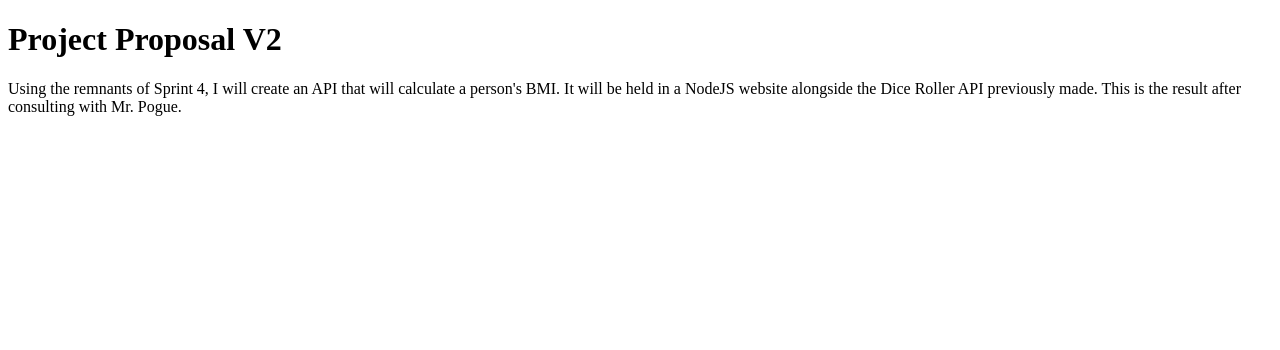
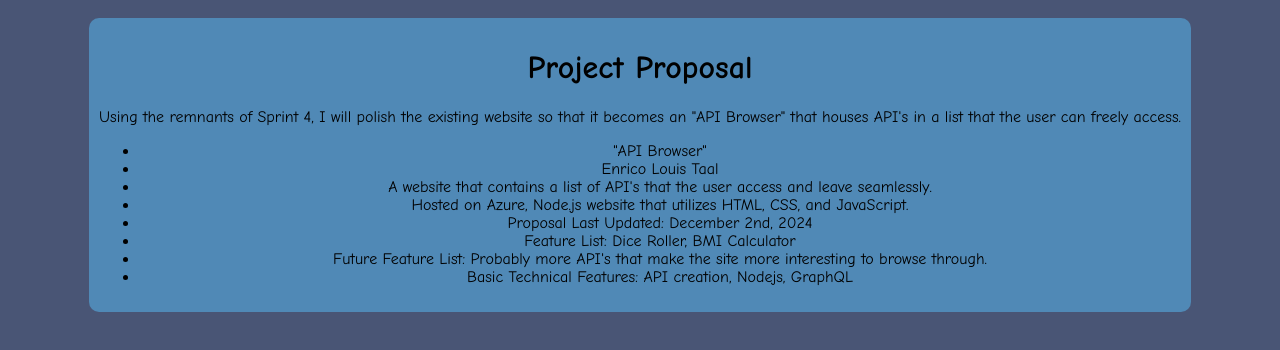
Before and after one commit to alphabet-soip/ProjectProposal-, a plain HTML site: page index.html in a window 1280 px wide. Drawn offline with Linux system fonts and the light colour scheme.

Commit message:
Update index.html

```diff
--- a/index.html
+++ b/index.html
@@ -4,13 +4,38 @@
     <meta charset="UTF-8">
     <meta name="viewport" content="width=device-width, initial-scale=1.0">
     <title>Project Proposal</title>
+    <style>
+		body {
+			font-family: "Comic Sans MS", "Comic Sans", cursive;
+			text-align: center;
+			background-color: #495575;
+		}
+		.color_block {
+			background-color: #5089b6;
+			display: inline-block;
+			padding: 10px;
+			border-radius: 10px;
+			margin: 10px 0;
+		}
+    </style>
 </head>
 <body>
-    <h1>Project Proposal V2</h1>
+    <div class="color_block">
+    <h1>Project Proposal</h1>
     <p>
-        Using the remnants of Sprint 4, I will create an API that will calculate
-        a person's BMI. It will be held in a NodeJS website alongside the Dice Roller
-        API previously made. This is the result after consulting with Mr. Pogue.
+        Using the remnants of Sprint 4, I will polish the existing website so that it becomes
+        an "API Browser" that houses API's in a list that the user can freely access.
     </p>
+    <ul>
+        <li>"API Browser"</li>
+        <li>Enrico Louis Taal</li>
+        <li>A website that contains a list of API's that the user access and leave seamlessly.</li>
+        <li>Hosted on Azure, Node.js website that utilizes HTML, CSS, and JavaScript.</li>
+        <li>Proposal Last Updated: December 2nd, 2024</li>
+        <li>Feature List: Dice Roller, BMI Calculator</li>
+        <li>Future Feature List: Probably more API's that make the site more interesting to browse through.</li>
+        <li>Basic Technical Features: API creation, Nodejs, GraphQL</li>
+    </ul>
+    </div>
 </body>
 </html>
```
